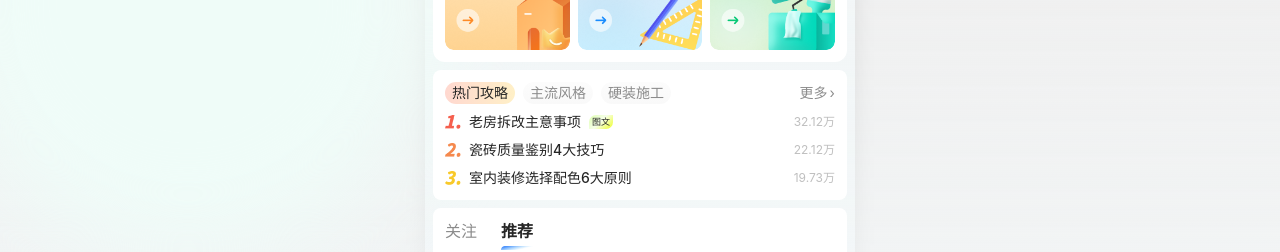
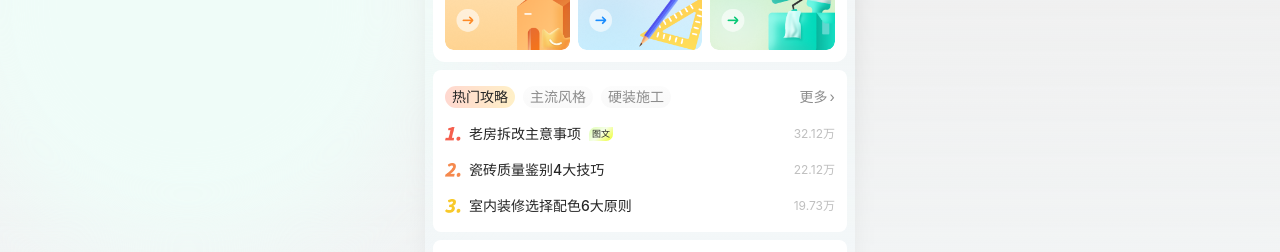
Before and after one commit to crowI9/fabu, a Vue app: page / in a window 1280 px wide. Shown: the part 293-545 px from the top of the page. Built offline with nearby package versions, Linux system fonts and the light colour scheme.

Commit message:
调整热门攻略模块内元素上下边距为16px

```diff
--- a/src/views/Home.vue
+++ b/src/views/Home.vue
@@ -1245,7 +1245,7 @@ const goToTodo = () => {
 .strategy-section {
   position: relative;
   margin: 8px;
-  padding: 12px;
+  padding: 16px 12px;
   background: #FFFFFF;
   border-radius: 8px;
   z-index: 10;
@@ -1255,7 +1255,7 @@ const goToTodo = () => {
   display: flex;
   align-items: center;
   justify-content: space-between;
-  margin-bottom: 8px;
+  margin-bottom: 16px;
   gap: 8px;
 }
 
@@ -1346,7 +1346,7 @@ const goToTodo = () => {
 .strategy-list {
   display: flex;
   flex-direction: column;
-  gap: 8px;
+  gap: 16px;
 }
 
 .strategy-item {
```
